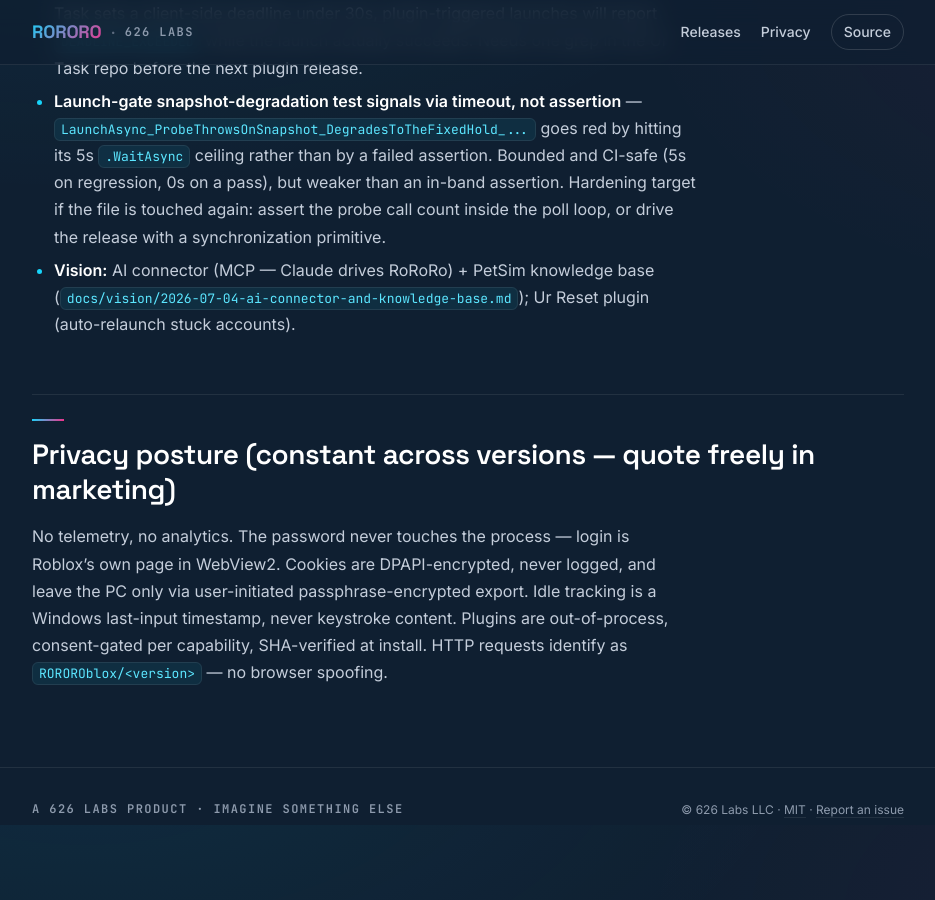
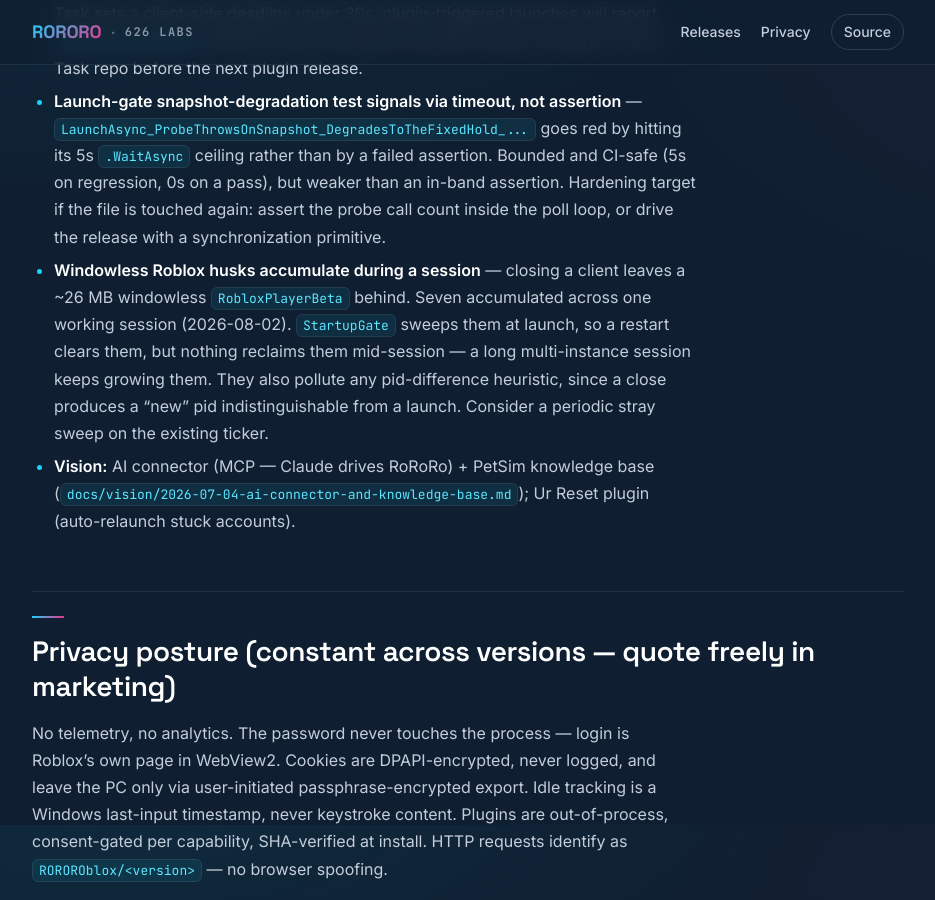
Before and after one commit to estevanhernandez-stack-ed/ROROROblox, a Jekyll site: the page built from docs/features.md, in a window 1280 px wide and 900 px high, scrolled down 12675 px. Shown: the whole window, without its empty margins (172-1107 px from the left). Built offline with Jekyll 4.4.1, drawn with Linux system fonts in a browser that asks for light colours; our own code applies the rules of GitHub Pages for plain Markdown files; before the commit the page ends 13550 px from its top, so only the background shows below that.

Commit message:
docs(features): backlog the windowless-husk accumulation
Closing a Roblox client leaves a ~26MB windowless RobloxPlayerBeta behind.
Seven accumulated across one working session. StartupGate sweeps them at
launch, so a restart clears them, but nothing reclaims them mid-session.

They also pollute any pid-difference heuristic: a close produces a 'new' pid
indistinguishable from a launch, which is one reason the retired launch gate's
first-new-pid probe was a coin flip.

Co-Authored-By: Claude Opus 5 <noreply@anthropic.com>

```diff
--- a/docs/features.md
+++ b/docs/features.md
@@ -156,6 +156,7 @@
 - **Launch-gate settle-delay cancellation is untested** — the doc comment on `WaitForNewClientAsync` claims cancellation propagates from both delays; the test only covers the poll delay. Moot while production passes `CancellationToken.None`.
 - **Plugin `RequestLaunchTarget` can now block ~31s** — `MainViewModelLaunchInvokerAdapter.cs:110` awaits the launch, so the gRPC handler at `PluginHostService.cs:385` holds open for the full launch-gate ceiling. If RoRoRo Ur Task sets a client-side deadline under 30s, plugin-triggered launches will report `DEADLINE_EXCEEDED` while the launch actually succeeds. Needs one grep in the Ur Task repo before the next plugin release.
 - **Launch-gate snapshot-degradation test signals via timeout, not assertion** — `LaunchAsync_ProbeThrowsOnSnapshot_DegradesToTheFixedHold_...` goes red by hitting its 5s `.WaitAsync` ceiling rather than by a failed assertion. Bounded and CI-safe (5s on regression, 0s on a pass), but weaker than an in-band assertion. Hardening target if the file is touched again: assert the probe call count inside the poll loop, or drive the release with a synchronization primitive.
+- **Windowless Roblox husks accumulate during a session** — closing a client leaves a ~26 MB windowless `RobloxPlayerBeta` behind. Seven accumulated across one working session (2026-08-02). `StartupGate` sweeps them at launch, so a restart clears them, but nothing reclaims them mid-session — a long multi-instance session keeps growing them. They also pollute any pid-difference heuristic, since a close produces a "new" pid indistinguishable from a launch. Consider a periodic stray sweep on the existing ticker.
 - **Vision:** AI connector (MCP — Claude drives RoRoRo) + PetSim knowledge base (`docs/vision/2026-07-04-ai-connector-and-knowledge-base.md`); Ur Reset plugin (auto-relaunch stuck accounts).
 
 ## Privacy posture (constant across versions — quote freely in marketing)
```
